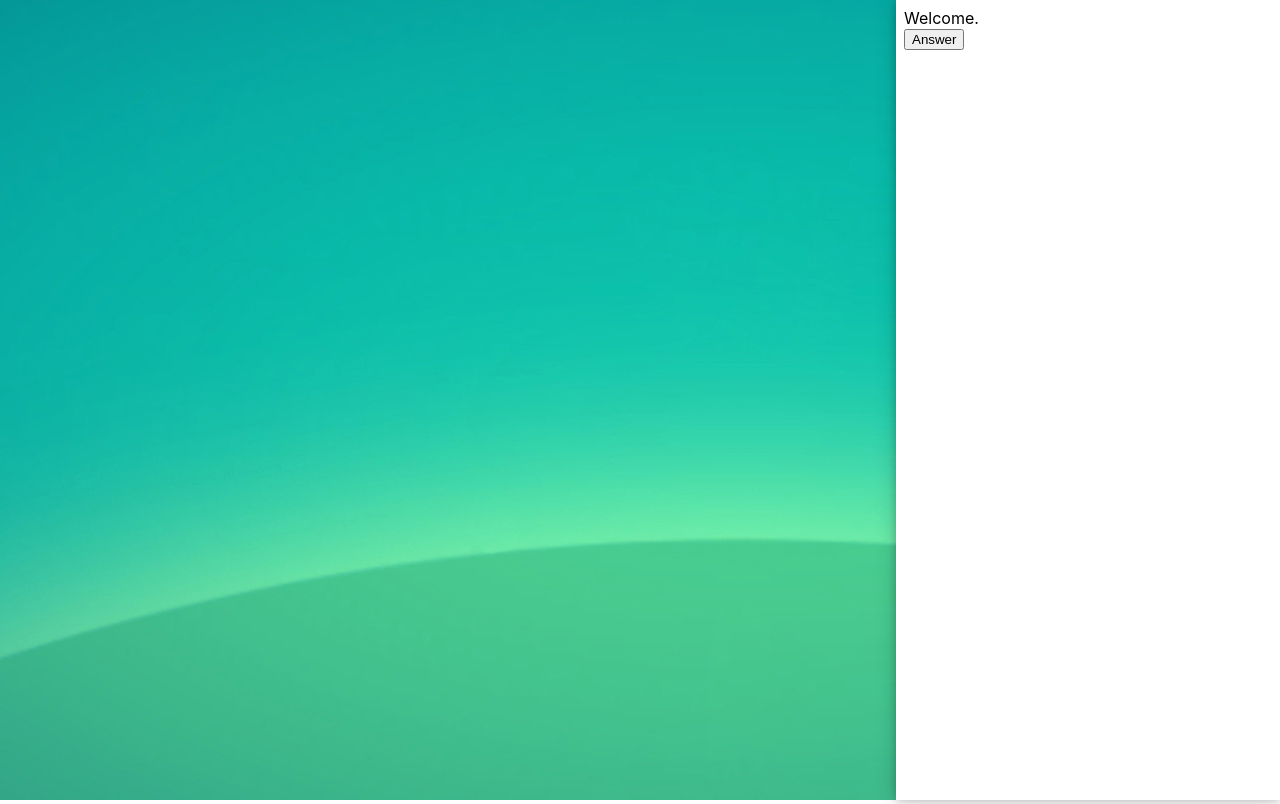
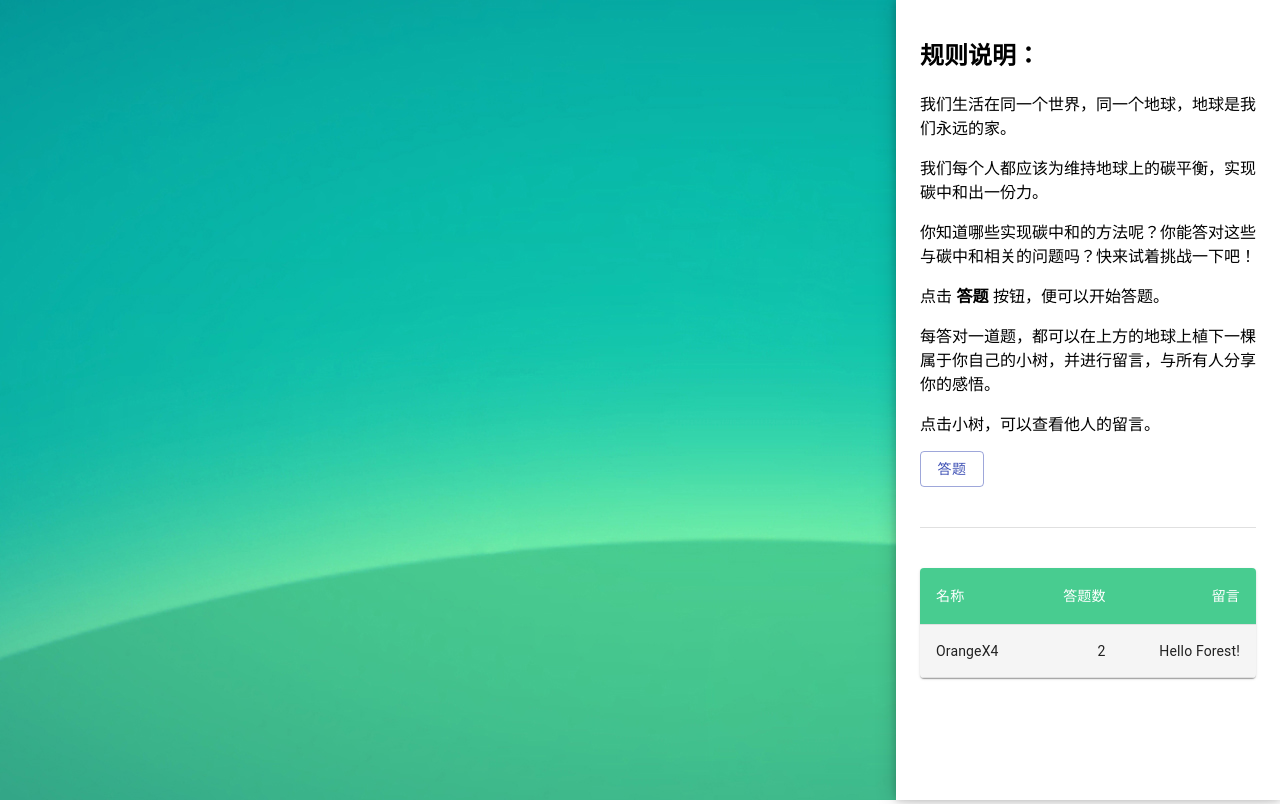
Before and after one commit to No-Code-No-Life-in-EL/Forest, a React (Create React App) app: page / in a window 1280 px wide. Built offline with nearby package versions, Linux system fonts and the light colour scheme.

Commit message:
Complete Welcome Page

```diff
--- a/package.json
+++ b/package.json
@@ -3,6 +3,7 @@
   "version": "0.1.0",
   "private": true,
   "dependencies": {
+    "@material-ui/core": "^4.11.3",
     "@testing-library/jest-dom": "^5.11.4",
     "@testing-library/react": "^11.1.0",
     "@testing-library/user-event": "^12.1.10",
--- a/src/components/AnswerPage.tsx
+++ b/src/components/AnswerPage.tsx
@@ -1,3 +1,6 @@
+
+import Button from '@material-ui/core/Button'
+
 // import { useState } from 'react'
 
 interface Props {
@@ -11,8 +14,8 @@ function AnswerPage(props: Props) {
         <div>
             Answer.
             <br />
-            <button onClick={props.onSuccess}>Success</button>
-            <button onClick={props.onCancel}>Cancel</button>
+            <Button onClick={props.onSuccess} variant="outlined" color="primary">Success</Button>
+            <Button onClick={props.onCancel} variant="outlined" color="primary">Cancel</Button>
         </div>
     )
 }
--- a/src/components/CommentPage.tsx
+++ b/src/components/CommentPage.tsx
@@ -1,3 +1,6 @@
+
+import Button from '@material-ui/core/Button'
+
 // import interface
 import { Item } from '../typings/template'
 
@@ -13,7 +16,7 @@ function CommentPage(props: Props) {
             <h2>{props.item.author}</h2>
             {props.item.comment}
             <br />
-            <button onClick={props.onCancel}>Return</button>
+            <Button onClick={props.onCancel} variant="outlined" color="primary">Return</Button>
         </div>
     )
 }
--- a/src/components/PublishPage.tsx
+++ b/src/components/PublishPage.tsx
@@ -1,3 +1,6 @@
+
+import Button from '@material-ui/core/Button'
+
 import { useEffect } from 'react'
 
 // import interface
@@ -25,8 +28,8 @@ function PublishPage(props: Props) {
         <div>
             Publish.
             <br />
-            <button onClick={props.onSuccess}>Success</button>
-            <button onClick={props.onCancel}>Cancel</button>
+            <Button onClick={props.onSuccess} variant="outlined" color="primary">Success</Button>
+            <Button onClick={props.onCancel} variant="outlined" color="primary">Cancel</Button>
         </div>
     )
 }
--- a/src/components/WelcomePage.tsx
+++ b/src/components/WelcomePage.tsx
@@ -1,7 +1,53 @@
 // import { useState } from 'react'
+
+import Button from '@material-ui/core/Button'
+import Divider from '@material-ui/core/Divider'
+import { withStyles, Theme, createStyles, makeStyles } from '@material-ui/core/styles';
+import Table from '@material-ui/core/Table'
+import TableBody from '@material-ui/core/TableBody'
+import TableCell from '@material-ui/core/TableCell'
+import TableContainer from '@material-ui/core/TableContainer'
+import TableHead from '@material-ui/core/TableHead'
+import TableRow from '@material-ui/core/TableRow'
+import Paper from '@material-ui/core/Paper'
 
 // import interface
 import { Item } from '../typings/template'
+
+const StyledTableCell = withStyles((theme: Theme) =>
+    createStyles({
+        head: {
+            backgroundColor: '#48cc90',
+            color: theme.palette.common.white,
+        },
+        body: {
+            fontSize: 14,
+        },
+    }),
+)(TableCell)
+
+const StyledTableRow = withStyles((theme: Theme) =>
+    createStyles({
+        root: {
+            '&:nth-of-type(odd)': {
+                backgroundColor: theme.palette.action.hover,
+            },
+        },
+    }),
+)(TableRow)
+
+const useStyles = makeStyles({
+    table: {
+        minWidth: 0,
+    },
+})
+
+interface Users {
+    [name: string]: {
+        count: number
+        comment: string
+    }
+}
 
 interface Props {
     data: Item[]
@@ -11,11 +57,57 @@ interface Props {
 
 function WelcomePage(props: Props) {
 
+    const classes = useStyles()
+
+    const data = props.data
+    const rows = {} as Users
+    for(let i = 0; i < data.length; i++) {
+        if(rows.hasOwnProperty(data[i].author)) {
+            rows[data[i].author].count += 1
+            rows[data[i].author].comment = data[i].comment
+        } else {
+            rows[data[i].author] = {count: 1, comment: data[i].comment}
+        }
+    }
+
     return (
         <div>
-            Welcome.
+            <h2>规则说明：</h2>
+            <p>我们生活在同一个世界，同一个地球，地球是我们永远的家。</p>
+            <p>我们每个人都应该为维持地球上的碳平衡，实现碳中和出一份力。</p>
+            <p>你知道哪些实现碳中和的方法呢？你能答对这些与碳中和相关的问题吗？快来试着挑战一下吧！</p>
+            <p>点击 <b>答题</b> 按钮，便可以开始答题。</p>
+            <p>每答对一道题，都可以在上方的地球上植下一棵属于你自己的小树，并进行留言，与所有人分享你的感悟。</p>
+            <p>点击小树，可以查看他人的留言。</p>
+            <Button onClick={props.onAnswer} variant="outlined" color="primary">答题</Button>
             <br />
-            <button onClick={props.onAnswer}>Answer</button>
+            <br />
+            <br />
+            <Divider />
+            <br />
+            <br />
+            <TableContainer component={Paper}>
+                <Table className={classes.table} aria-label="customized table">
+                    <TableHead>
+                        <TableRow>
+                            <StyledTableCell>名称</StyledTableCell>
+                            <StyledTableCell align="right">答题数</StyledTableCell>
+                            <StyledTableCell align="right">留言</StyledTableCell>
+                        </TableRow>
+                    </TableHead>
+                    <TableBody>
+                        {Object.keys(rows).map((key) => (
+                            <StyledTableRow key={key}>
+                                <StyledTableCell component="th" scope="row">
+                                    {key}
+                                </StyledTableCell>
+                                <StyledTableCell align="right">{rows[key].count}</StyledTableCell>
+                                <StyledTableCell align="right">{rows[key].comment}</StyledTableCell>
+                            </StyledTableRow>
+                        ))}
+                    </TableBody>
+                </Table>
+            </TableContainer>
         </div>
     )
 }
--- a/src/css/App.css
+++ b/src/css/App.css
@@ -48,10 +48,11 @@
 
 .show-content {
     background-color: white;
-    width: calc(100% - 8px);
-    padding-top: 8px;
-    padding-left: 8px;
-    height: calc(100% - 8px);
+    padding-top: 16px;
+    height: calc(100% - 16px);
+    padding-left: 24px;
+    padding-right: 24px;
+    width: calc(100% - 48px);
     /* x偏移量 | y偏移量 | 阴影模糊半径 | 阴影扩散半径 | 阴影颜色 */
     overflow: scroll;
 }
```
Also changed, not shown: 1 other file (tests, documents, lock files or other folders).
